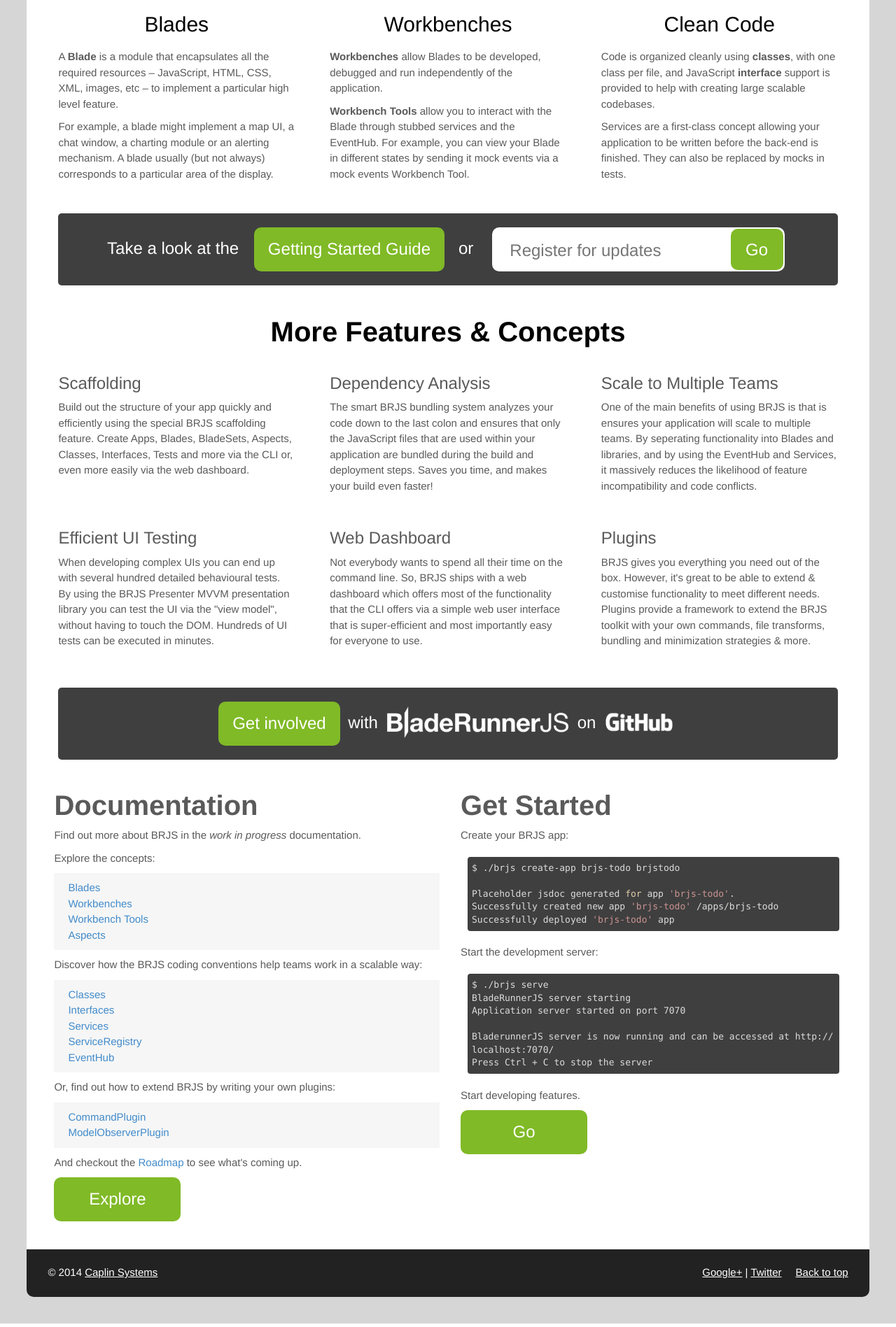
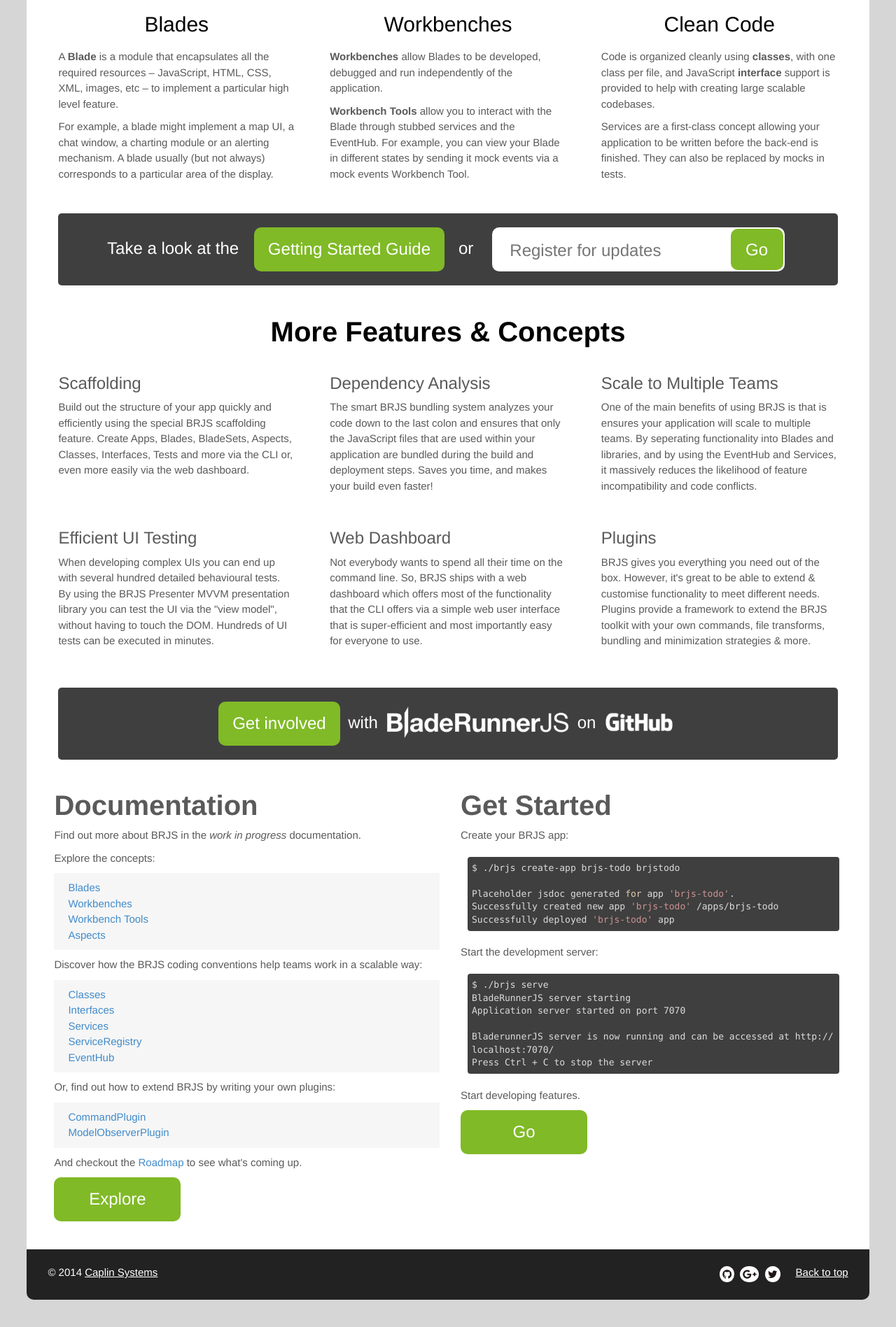
Before and after one commit to BladeRunnerJS/brjs-site, a Jekyll site: the page built from index.html, in a window 1280 px wide. Shown: the part 709-2606 px from the top of the page at 70% size. Built offline with Jekyll 4.4.1, drawn with Linux system fonts in a browser that asks for light colours; nearby versions of some CDN libraries; Markdown is read by kramdown in place of the engine named in the settings.

Commit message:
adding social icons using FontAwesome

```diff
--- a/_layouts/default.html
+++ b/_layouts/default.html
@@ -17,6 +17,7 @@
 
     <!-- Bootstrap core CSS -->
     <link href="/components/bootstrap/dist/css/bootstrap.css" rel="stylesheet">
+    <link href="//netdna.bootstrapcdn.com/font-awesome/4.0.3/css/font-awesome.css" rel="stylesheet">
 
     <!-- HTML5 shim and Respond.js IE8 support of HTML5 elements and media queries -->
     <!--[if lt IE 9]>
@@ -65,8 +66,9 @@
     <footer class="container footer">
       <p class="pull-right"><a href="#">Back to top</a></p>
       <p class="social">
-        <a href="https://plus.google.com/108556511900055348789" rel="publisher">Google+</a> |
-        <a href="https://twitter.com/BladeRunnerJS">Twitter</a>
+      <a href="https://github.com/BladeRunnerJS"><i class="fa fa-github fa-1"></i></a>
+        <a href="https://plus.google.com/108556511900055348789" rel="publisher"><i class="fa fa-google-plus fa-1"></i></a>
+        <a href="https://twitter.com/BladeRunnerJS"><i class="fa fa-twitter fa-1"></i></a>
       </p>
       <p>&copy; 2014  <a href="http://www.caplin.com">Caplin Systems</a></p>
     </footer>
--- a/css/style.css
+++ b/css/style.css
@@ -46,6 +46,16 @@
   max-width: 1204px;
   min-width: 250px;
   overflow: hidden;
+}
+
+/* Font Awesome
+-------------------------------------------------- */
+.fa-1 {
+  font-size: 1em;
+}
+
+.fa-2 {
+  font-size: 2em;
 }
 
 /* GENERIC BUTTON STYLES
@@ -764,6 +774,14 @@
   margin-right: 20px;
 }
 
+.footer .social i.fa {
+  background: white;
+  color: #1f1414;
+  border-radius: 100%;
+  padding: 4px;
+  margin: 2px;
+}
+
 /* Code */
 .new-code {
   display: block;
```
